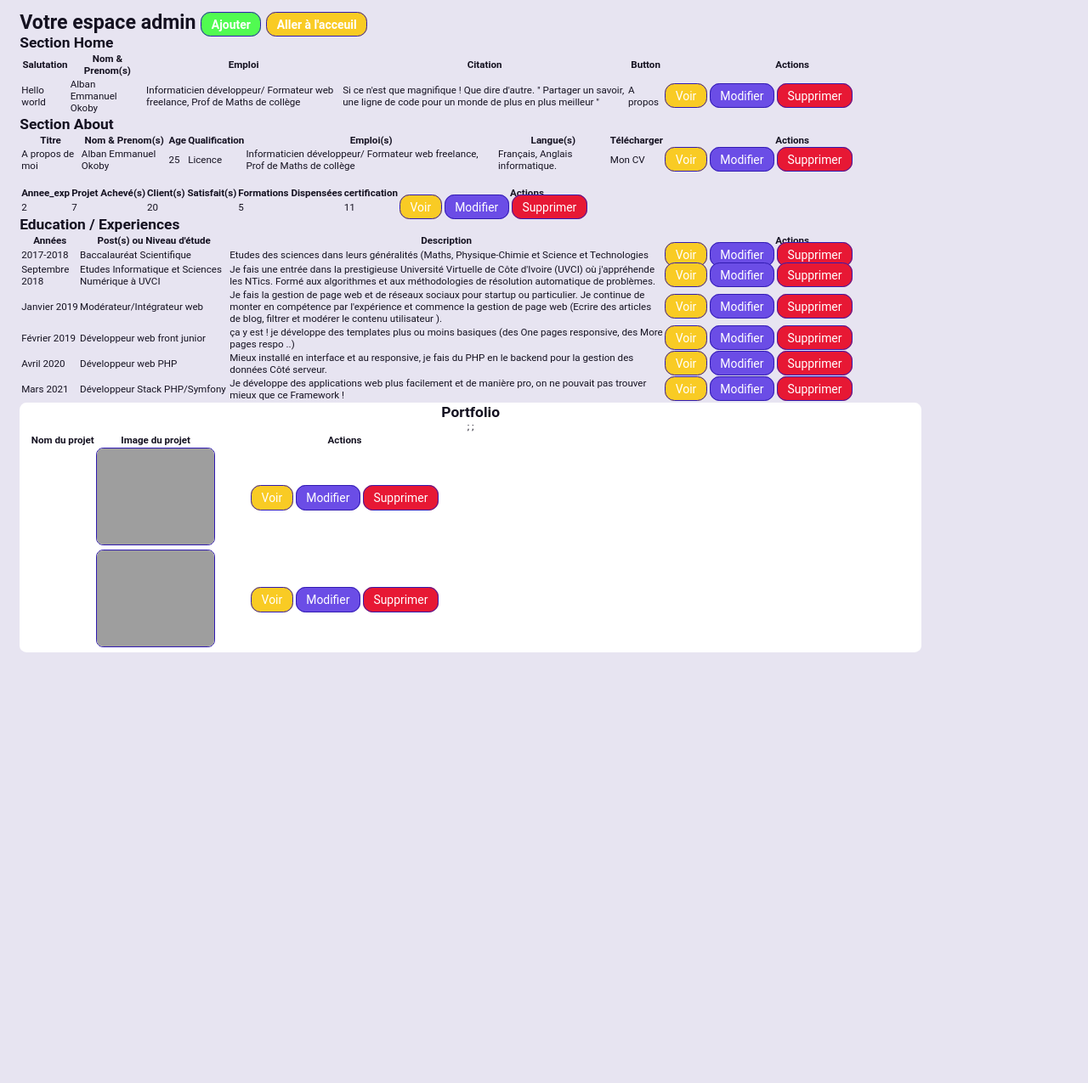
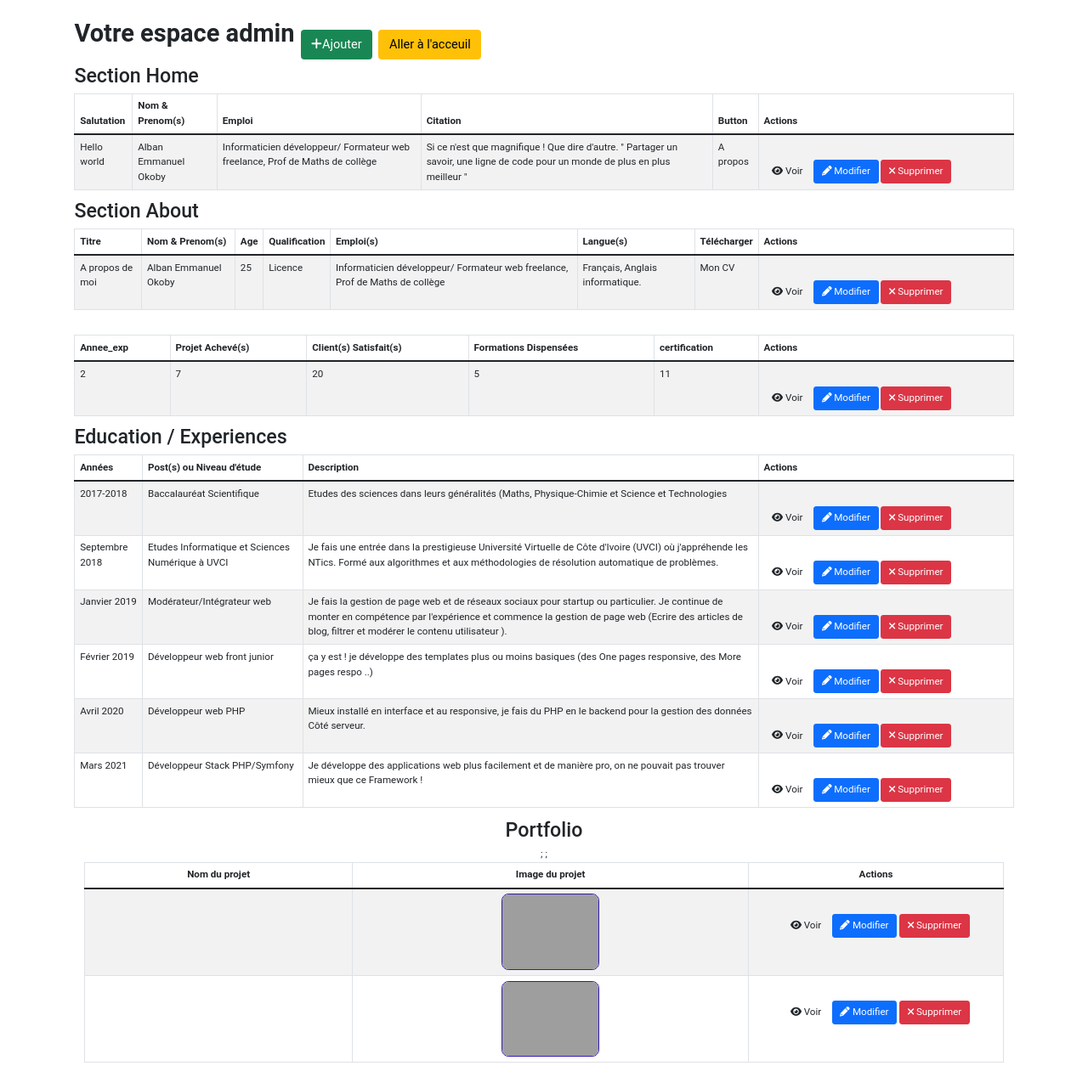
Before and after one commit to alban-okoby/e-cv, a PHP site: page /admin/index.php in a window 1280 px wide. Shown: the whole page at 85% size. Before the commit the page ends 768 px from the top, so only its background shows below. Run offline with PHP 8.4, Linux system fonts and the light colour scheme; data comes from the database, SQL or seed files in the repository; data that the repository does not hold is empty; some libraries are stand-ins or nearby versions; grey boxes are pictures that could not be loaded.

Commit message:
add bootstrap cdn

```diff
--- a/admin/AdminStyle.css
+++ b/admin/AdminStyle.css
@@ -91,6 +91,9 @@ body {
 .btn-danger {
     background: var(--danger);
 }
+.btn-yellow {
+    background: var(--yellow);
+}
 .container-admin {
     width: 86%;
 }
@@ -102,8 +105,8 @@ body {
     border-radius: var(--border-card-radius);
 }
 .portfolio .portfolio_img {
-    width: 11vw;
-    height: 9vw;
+    width: 9vw;
+    height: 7vw;
     border-radius: var(--border-card-radius);
     border: solid .1rem var(--info);
 }
--- a/admin/index.php
+++ b/admin/index.php
@@ -5,14 +5,20 @@
     <meta http-equiv="X-UA-Compatible" content="IE=edge">
     <meta name="viewport" content="width=device-width, initial-scale=1.0">
     <title> Admin | ALBAN OKOBY Portfolio</title>
+    <!-- customize css -->
     <link rel="stylesheet" href="./AdminStyle.css">
+    <!-- CSS cdn -->
+        <!-- font awesome cdn -->
+    <link rel="stylesheet" href="https://cdnjs.cloudflare.com/ajax/libs/font-awesome/6.1.1/css/all.min.css" integrity="sha512-KfkfwYDsLkIlwQp6LFnl8zNdLGxu9YAA1QvwINks4PhcElQSvqcyVLLD9aMhXd13uQjoXtEKNosOWaZqXgel0g==" crossorigin="anonymous" referrerpolicy="no-referrer" />
+        <!-- Bootstrap cdn -->
+    <link rel="stylesheet" href="https://cdn.jsdelivr.net/npm/bootstrap@5.1.3/dist/css/bootstrap.min.css">
 </head>
 <body>
 <div class="container">
 	<div class="col-md-offset-2"></div>
 	<div class="container container-admin">
 		<div class="row">
-			<h1><strong>Votre espace admin </strong><a href="inserttest.php?id=1" class="btn btn-success btn-lg"><span class="glyphicon glyphicon-plus"></span>Ajouter</a> <a href="../../index.php" class="btn btn-warning btn-lg"></span>Aller à l'acceuil</a></h1>
+			<h1><strong>Votre espace admin </strong><a href="inserttest.php?id=1" class="btn btn-success btn-lg"><span class="fa fa-plus"></span>Ajouter</a> <a href="../../index.php" class="btn btn-warning btn-lg"></span>Aller à l'acceuil</a></h1>
             <div class="home">
                 <h2>Section Home</h2>
                 <table class="table table-striped table-bordered">
@@ -40,11 +46,11 @@
                             echo '<td>'.$home['description'].'</td>';
                             echo '<td>'.$home['button'].'</td>';
                             echo '<td width="300">';
-                            echo '<a class="btn btn-default" href="view.php?id='.$home['id'].'" ><span class="glyphicon glyphicon-eye-open"></span> Voir</a>';
+                            echo '<a class="btn btn-yellow" href="view.php?id='.$home['id'].'" ><span class="fas fa-eye"></span> Voir</a>';
                             echo "  ";
-                            echo '<a class="btn btn-primary" href="update.php?id='.$home['id'].'" ><span class="glyphicon glyphicon-pencil"></span> Modifier</a>';
+                            echo '<a class="btn btn-primary" href="update.php?id='.$home['id'].'" ><span class="fa fa-pencil"></span> Modifier</a>';
                             echo "  ";
-                            echo '<a class="btn btn-danger" href="delete.php?id='.$home['id'].'" ><span class="glyphicon glyphicon-remove"></span> Supprimer</a>';
+                            echo '<a class="btn btn-danger" href="delete.php?id='.$home['id'].'" ><span class="fa fa-remove"></span> Supprimer</a>';
                             echo '</td>';
                             echo '</tr>';
 
@@ -89,11 +95,11 @@
                             echo '<td>'.$about['langue'].'</td>';
                             echo '<td>'.$about['button'].'</td>';
                             echo '<td width="300">';
-                            echo '<a class="btn btn-default" href="view.php?id='.$home['id'].'" ><span class="glyphicon glyphicon-eye-open"></span> Voir</a>';
+                            echo '<a class="btn btn-default" href="view.php?id='.$home['id'].'" ><span class="fa fa-eye"></span> Voir</a>';
                             echo "  ";
-                            echo '<a class="btn btn-primary" href="update.php?id='.$home['id'].'" ><span class="glyphicon glyphicon-pencil"></span> Modifier</a>';
+                            echo '<a class="btn btn-primary" href="update.php?id='.$home['id'].'" ><span class="fa fa-pencil"></span> Modifier</a>';
                             echo "  ";
-                            echo '<a class="btn btn-danger" href="delete.php?id='.$home['id'].'" ><span class="glyphicon glyphicon-remove"></span> Supprimer</a>';
+                            echo '<a class="btn btn-danger" href="delete.php?id='.$home['id'].'" ><span class="fa fa-remove"></span> Supprimer</a>';
                             echo '</td>';
                             echo '</tr>';
 
@@ -124,11 +130,11 @@
                                     echo '<td>'.$about['formations_organisees'].'</td>';
                                     echo '<td>'.$about['certification'].'</td>';
                                     echo '<td width="300">';
-                                    echo '<a class="btn btn-default" href="view.php?id='.$home['id'].'" ><span class="glyphicon glyphicon-eye-open"></span> Voir</a>';
+                                    echo '<a class="btn btn-default" href="view.php?id='.$home['id'].'" ><span class="fas fa-eye"></span> Voir</a>';
                                     echo "  ";
-                                    echo '<a class="btn btn-primary" href="update.php?id='.$home['id'].'" ><span class="glyphicon glyphicon-pencil"></span> Modifier</a>';
+                                    echo '<a class="btn btn-primary" href="update.php?id='.$home['id'].'" ><span class="fa fa-pencil"></span> Modifier</a>';
                                     echo "  ";
-                                    echo '<a class="btn btn-danger" href="delete.php?id='.$home['id'].'" ><span class="glyphicon glyphicon-remove"></span> Supprimer</a>';
+                                    echo '<a class="btn btn-danger" href="delete.php?id='.$home['id'].'" ><span class="fa fa-remove"></span> Supprimer</a>';
                                     echo '</td>';
                                     echo '</tr><br>';
 
@@ -163,11 +169,11 @@
                             echo '<td>'.$education['post'].'</td>';
                             echo '<td>'.$education['description'].'</td>';
                             echo '<td width="300">';
-                            echo '<a class="btn btn-default" href="view.php?id='.$education['id'].'" ><span class="glyphicon glyphicon-eye-open"></span> Voir</a>';
+                            echo '<a class="btn btn-default" href="view.php?id='.$education['id'].'" ><span class="fas fa-eye"></span> Voir</a>';
                             echo "  ";
-                            echo '<a class="btn btn-primary" href="update.php?id='.$education['id'].'" ><span class="glyphicon glyphicon-pencil"></span> Modifier</a>';
+                            echo '<a class="btn btn-primary" href="update.php?id='.$education['id'].'" ><span class="fa fa-pencil"></span> Modifier</a>';
                             echo "  ";
-                            echo '<a class="btn btn-danger" href="delete.php?id='.$education['id'].'" ><span class="glyphicon glyphicon-remove"></span> Supprimer</a>';
+                            echo '<a class="btn btn-danger" href="delete.php?id='.$education['id'].'" ><span class="fa fa-remove"></span> Supprimer</a>';
                             echo '</td>';
                             echo '</tr>';
 
@@ -200,11 +206,11 @@
                          <td><img class="portfolio_img" src="../public/assets/image/<?= $portfolio['projet_img'] ?>"></td>;
                             <?php
                             echo '<td width="300">';
-                            echo '<a class="btn btn-default" href="view.php?id='.$education['id'].'" ><span class="glyphicon glyphicon-eye-open"></span> Voir</a>';
+                            echo '<a class="btn btn-default" href="view.php?id='.$education['id'].'" ><span class="fas fa-eye"></span> Voir</a>';
                             echo "  ";
-                            echo '<a class="btn btn-primary" href="update.php?id='.$education['id'].'" ><span class="glyphicon glyphicon-pencil"></span> Modifier</a>';
+                            echo '<a class="btn btn-primary" href="update.php?id='.$education['id'].'" ><span class="fa fa-pencil"></span> Modifier</a>';
                             echo "  ";
-                            echo '<a class="btn btn-danger" href="delete.php?id='.$education['id'].'" ><span class="glyphicon glyphicon-remove"></span> Supprimer</a>';
+                            echo '<a class="btn btn-danger" href="delete.php?id='.$education['id'].'" ><span class="fa fa-remove"></span> Supprimer</a>';
                             echo '</td>';
                             echo '</tr>';
 
@@ -216,5 +222,11 @@
                 </table>
             </div>
     </div>
+
+    <!-- JS cdn -->
+        <!-- font awesome cdn -->
+    <script src="https://cdnjs.cloudflare.com/ajax/libs/font-awesome/6.1.1/js/all.min.js" integrity="sha512-6PM0qYu5KExuNcKt5bURAoT6KCThUmHRewN3zUFNaoI6Di7XJPTMoT6K0nsagZKk2OB4L7E3q1uQKHNHd4stIQ==" crossorigin="anonymous" referrerpolicy="no-referrer"></script>
+
+    <script src="https://cdn.jsdelivr.net/npm/bootstrap@5.1.3/dist/js/bootstrap.min.js"></script>
 </body>
 </html>
```
